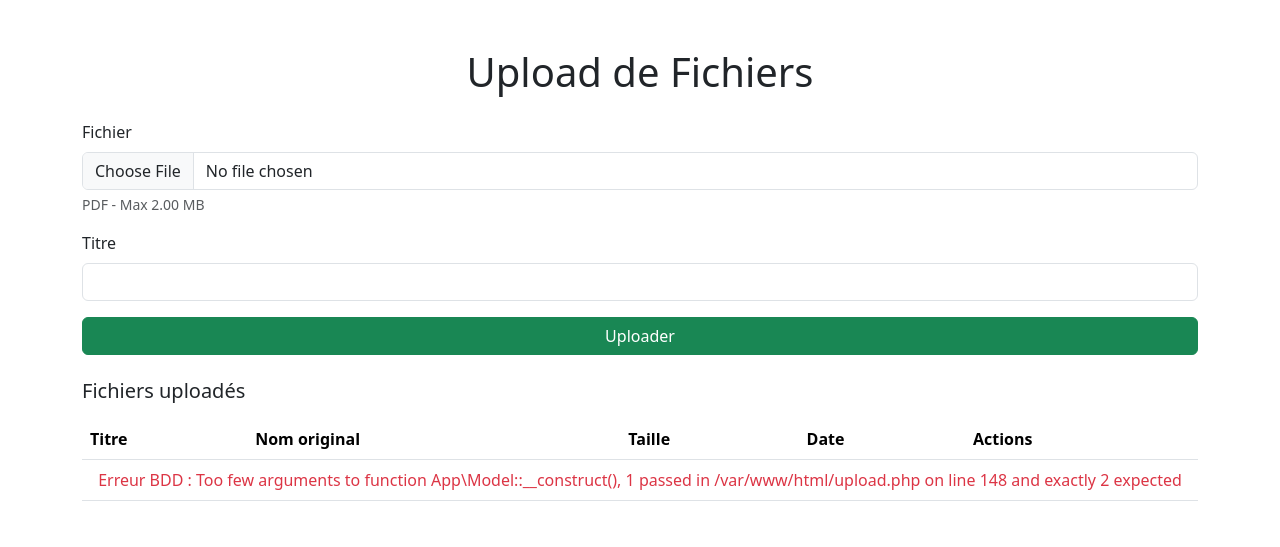
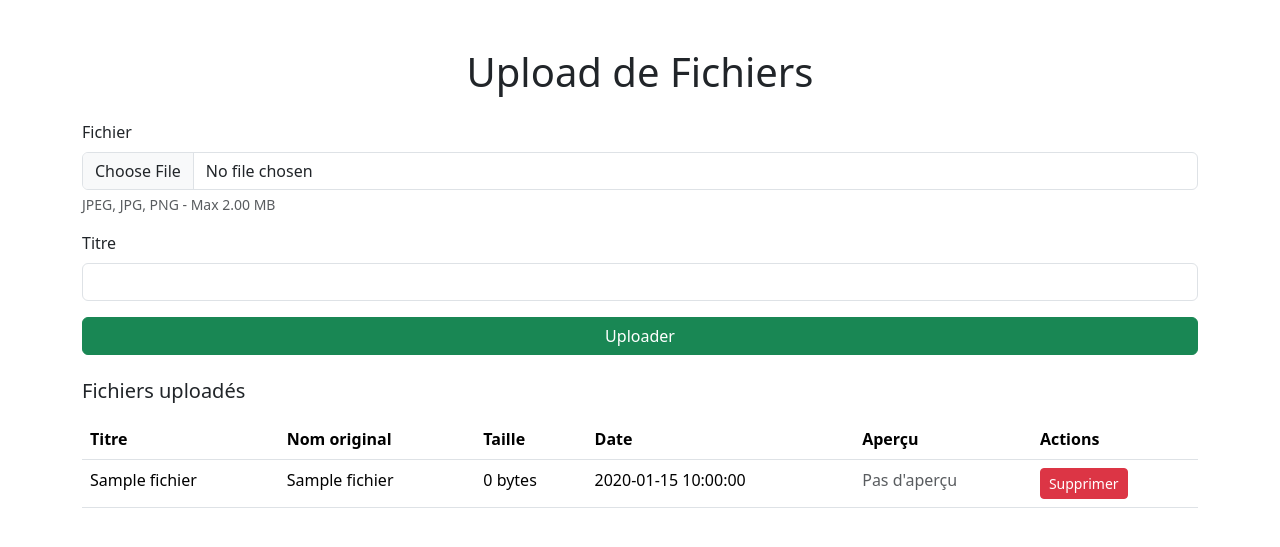
Before and after one commit to chrig46/base-crud-bj, a PHP site: page /upload.php in a window 1280 px wide. Shown: the top 547 px of the page. Run offline with PHP 8.4, Linux system fonts and the light colour scheme; tables that the repository leaves empty hold one stand-in row (values such as "Sample post").

Commit message:
refactor(upload): Centraliser la gestion des fichiers avec FileManager et améliorer l'interface
- Utiliser FileManager::getUploadedFileSize() et FileManager::getUploadedFileUrl() pour la gestion des fichiers
- Ajouter Config::getUploadInfo() pour centraliser l'affichage des informations d'upload
- Restructurer l'affichage du tableau avec une colonne "Aperçu" pour les images
- Améliorer la gestion d'erreurs avec séparation des erreurs BDD et upload
- Optimiser le code HTML avec des labels associés et une structure plus claire

```diff
--- a/app/Config.php
+++ b/app/Config.php
@@ -1,6 +1,8 @@
 <?php
 
 namespace App;
+
+use Throwable;
 
 /**
  * Classe Config - Gestionnaire de configuration
@@ -54,6 +56,29 @@ class Config
     }
 
     /**
+     * Récupère les informations d'upload formatées pour l'affichage
+     *
+     * Cette méthode retourne une chaîne formatée avec les extensions autorisées
+     * et la taille maximale des fichiers, prête pour l'affichage dans les formulaires.
+     *
+     * @return string Informations d'upload formatées (ex: "JPG, PNG - Max 2 MB")
+     *
+     * @example
+     * echo Config::getUploadInfo(); // "JPG, PNG, PDF - Max 5 MB"
+     */
+    public static function getUploadInfo(): string
+    {
+        try {
+            $uploadConfig = self::get('upload');
+            $extensions = strtoupper(implode(', ', $uploadConfig['allowed_extensions']));
+            $maxSize = Helper::formatBytes((int)$uploadConfig['max_size']);
+            return "$extensions - Max $maxSize";
+        } catch (Throwable $e) {
+            return 'Max 2 MB';
+        }
+    }
+
+    /**
      * Efface le cache de configuration
      *
      * Cette méthode vide le cache statique des configurations, forçant
--- a/app/FileManager.php
+++ b/app/FileManager.php
@@ -10,25 +10,37 @@ namespace App;
  * Elle utilise les bonnes pratiques de sécurité pour éviter les failles d'upload.
  *
  * Utilisation :
- * $filename = FileManager::upload($_FILES['fichier'], 'uploads/', ['jpg', 'png']);
- * FileManager::delete('uploads/fichier.jpg');
+ * $filename = FileManager::upload($_FILES['fichier']);
+ * FileManager::delete($fileRecord, 'nom');
  *
  * @author Chrigene Vodounon
  * @version 1.0
  */
 class FileManager
 {
+    // Constantes pour les tailles de fichiers
+    private const BYTES_IN_GB = 1073741824; // 1024^3
+    private const BYTES_IN_MB = 1048576;    // 1024^2
+    private const BYTES_IN_KB = 1024;       // 1024^1
+
     /**
      * Upload un fichier de façon sécurisée
      *
      * @param array $file Tableau $_FILES['input_name']
-     * @param string $destinationDir Dossier de destination (doit exister)
-     * @param array $allowedExtensions Extensions autorisées (ex: ['jpg', 'png'])
-     * @param int $maxSize Taille maximale en octets (par défaut 2MB)
      * @return string|false Nom du nouveau fichier ou false en cas d'erreur
      */
-    public static function upload(array $file, string $destinationDir, array $allowedExtensions = [], int $maxSize = 2097152): string|false
+    public static function upload(array $file): string|false
     {
+        // Charger la configuration
+        try {
+            $uploadConfig = Config::get('upload');
+            $destinationDir = $uploadConfig['directory'];
+            $allowedExtensions = $uploadConfig['allowed_extensions'];
+            $maxSize = $uploadConfig['max_size'];
+        } catch (\Throwable $e) {
+            return false;
+        }
+
         // Vérifications de base
         if (!isset($file['error']) || $file['error'] !== UPLOAD_ERR_OK) {
             return false;
@@ -50,7 +62,7 @@ class FileManager
         }
 
         // Normaliser le chemin de destination (multiplateforme)
-        $destinationDir = rtrim($destinationDir, '/\\');
+        $destinationDir = self::normalizePath($destinationDir);
 
         // Créer le dossier de destination s'il n'existe pas
         if (!is_dir($destinationDir)) {
@@ -65,19 +77,17 @@ class FileManager
         }
 
         // Générer un nom unique et sécurisé
-        $newName = uniqid('file_', true) . '.' . $ext;
+        $baseName = self::safeFilename(pathinfo($originalName, PATHINFO_FILENAME));
+        $newName = uniqid($baseName . '_', true) . '.' . $ext;
         $destination = $destinationDir . DIRECTORY_SEPARATOR . $newName;
 
         // Déplacer le fichier
         if (!move_uploaded_file($file['tmp_name'], $destination)) {
-            // Debug : Pourquoi l'upload échoue
-            error_log("Upload failed: " . $file['tmp_name'] . " -> " . $destination);
             return false;
         }
 
         // Vérifier que le fichier a bien été créé
         if (!file_exists($destination)) {
-            error_log("File not created: " . $destination);
             return false;
         }
 
@@ -85,14 +95,35 @@ class FileManager
     }
 
     /**
-     * Supprime un fichier
+     * Supprime le fichier physique d'un enregistrement
      *
-     * @param string $filePath Chemin vers le fichier
-     * @return bool Succès ou échec de la suppression
+     * Cette méthode reçoit l'enregistrement du fichier déjà lu depuis la BDD
+     * et supprime uniquement le fichier physique. Elle construit automatiquement
+     * le chemin en utilisant la configuration d'upload.
+     *
+     * @param array $fileRecord Enregistrement du fichier depuis la BDD
+     * @param string $filenameField Nom du champ contenant le nom du fichier
+     * @return bool Succès ou échec de la suppression du fichier physique
      */
-    public static function delete(string $filePath): bool
+    public static function delete(array $fileRecord, string $filenameField): bool
     {
-        return file_exists($filePath) ? unlink($filePath) : false;
+        try {
+            // Vérifier que l'enregistrement contient le nom du fichier
+            if (empty($fileRecord) || !isset($fileRecord[$filenameField])) {
+                return false;
+            }
+
+            // Construire le chemin du fichier physique
+            $uploadConfig = Config::get('upload');
+            $destinationDir = self::normalizePath($uploadConfig['directory']);
+            $filePath = $destinationDir . DIRECTORY_SEPARATOR . $fileRecord[$filenameField];
+
+            // Supprimer le fichier physique s'il existe
+            return file_exists($filePath) ? unlink($filePath) : false;
+
+        } catch (\Throwable $e) {
+            return false;
+        }
     }
 
     /**
@@ -122,22 +153,26 @@ class FileManager
         }
 
         $bytes = filesize($filePath);
-        if ($bytes >= 1073741824) {
-            $bytes = number_format($bytes / 1073741824, 2) . ' GB';
-        } elseif ($bytes >= 1048576) {
-            $bytes = number_format($bytes / 1048576, 2) . ' MB';
-        } elseif ($bytes >= 1024) {
-            $bytes = number_format($bytes / 1024, 2) . ' KB';
+
+        // Vérifier que filesize() a réussi
+        if ($bytes === false) {
+            return '0 bytes';
+        }
+
+        if ($bytes >= self::BYTES_IN_GB) {
+            return number_format($bytes / self::BYTES_IN_GB, 2) . ' GB';
+        } elseif ($bytes >= self::BYTES_IN_MB) {
+            return number_format($bytes / self::BYTES_IN_MB, 2) . ' MB';
+        } elseif ($bytes >= self::BYTES_IN_KB) {
+            return number_format($bytes / self::BYTES_IN_KB, 2) . ' KB';
         } elseif ($bytes > 1) {
-            $bytes = $bytes . ' bytes';
-        } elseif ($bytes == 1) {
-            $bytes = $bytes . ' byte';
-        } else {
-            $bytes = '0 bytes';
+            return $bytes . ' bytes';
+        } elseif ($bytes === 1) {
+            return '1 byte';
         }
-        return $bytes;
+
+        return '0 bytes';
     }
-
 
     /**
      * Génère un nom de fichier sécurisé
@@ -150,4 +185,76 @@ class FileManager
         $filename = preg_replace('/[^a-zA-Z0-9._-]/', '', $filename);
         return substr($filename, 0, 255);
     }
+
+    /**
+     * Construit le chemin complet d'un fichier uploadé
+     *
+     * Cette méthode centralise la construction du chemin vers un fichier uploadé
+     * en utilisant la configuration.
+     *
+     * @param string $filename Nom du fichier (stocké en base)
+     * @return string|null Chemin complet vers le fichier ou null si erreur de config
+     */
+    public static function getUploadedFilePath(string $filename): ?string
+    {
+        try {
+            $uploadConfig = Config::get('upload');
+            return self::normalizePath($uploadConfig['directory']) . DIRECTORY_SEPARATOR . $filename;
+        } catch (\Throwable $e) {
+            return null;
+        }
+    }
+
+    /**
+     * Retourne l'URL web d'un fichier uploadé
+     *
+     * Cette méthode construit l'URL relative pour accéder au fichier depuis le web.
+     * Utile pour afficher des images ou créer des liens de téléchargement.
+     *
+     * @param string $filename Nom du fichier (stocké en base)
+     * @return string|null URL relative vers le fichier ou null si erreur de config
+     */
+    public static function getUploadedFileUrl(string $filename): ?string
+    {
+        try {
+            $uploadConfig = Config::get('upload');
+            $fullPath = $uploadConfig['directory'];
+
+            // Extraire seulement le nom du dossier final (ex: "uploads")
+            $folderName = basename($fullPath);
+
+            return $folderName . '/' . $filename;
+        } catch (\Throwable $e) {
+            return null;
+        }
+    }
+
+    /**
+     * Retourne la taille formatée d'un fichier uploadé
+     *
+     * Cette méthode construit automatiquement le chemin du fichier à partir
+     * de la configuration d'upload et retourne sa taille formatée.
+     *
+     * @param string $filename Nom du fichier (stocké en base)
+     * @return string Taille formatée (ex: "1.5 MB") ou "0 bytes" si fichier introuvable
+     */
+    public static function getUploadedFileSize(string $filename): string
+    {
+        $filePath = self::getUploadedFilePath($filename);
+        if ($filePath === null) {
+            return '0 bytes';
+        }
+        return self::humanFileSize($filePath);
+    }
+
+    /**
+     * Normalise un chemin en supprimant les séparateurs finaux
+     *
+     * @param string $path Chemin à normaliser
+     * @return string Chemin normalisé
+     */
+    private static function normalizePath(string $path): string
+    {
+        return rtrim($path, '/\\');
+    }
 }
--- a/config/upload.php
+++ b/config/upload.php
@@ -1,6 +1,6 @@
 <?php
 return [
     'directory' => __DIR__ . '/../uploads', // Chemin absolu vers le dossier uploads
-    'allowed_extensions' => ['pdf'],
+    'allowed_extensions' => ['jpeg', 'jpg', 'png'],
     'max_size' => 2 * 1024 * 1024 // 2 Mo
 ];
--- a/upload.php
+++ b/upload.php
@@ -23,52 +23,51 @@ use App\Security;
 use App\Alert;
 use App\Helper;
 
+// Traitement des actions POST
+if ($_SERVER['REQUEST_METHOD'] === 'POST') {
+    try {
+
         // Suppression de fichier
-if ($_POST && isset($_POST['action']) && $_POST['action'] === 'delete' && isset($_POST['file_id'])) {
-    try {
+        if (isset($_POST['action']) && $_POST['action'] === 'delete' && isset($_POST['file_id'])) {
             $fileId = (int)$_POST['file_id'];
-        $fileModel = new Model('fichiers');
+            $fileModel = new Model('fichiers', 'id');
 
             // Récupérer les informations du fichier avant suppression
             $fichier = $fileModel->read($fileId);
 
-        if ($fichier && is_array($fichier) && !empty($fichier)) {
-            $uploadConfig = Config::get('upload');
-            $filePath = $uploadConfig['directory'] . '/' . $fichier['nom'];
-
-            // Supprimer le fichier physique s'il existe
-            if (file_exists($filePath)) {
-                unlink($filePath);
-            }
+            if (is_array($fichier) && !empty($fichier)) {
+                // Utiliser FileManager::delete() pour supprimer le fichier physique
+                $fileDeleted = FileManager::delete($fichier, 'nom'); // Colonne de nom de fichier db a specifier
 
                 // Supprimer l'enregistrement de la base de données
                 $success = $fileModel->delete($fileId);
 
                 if ($success) {
+                    if ($fileDeleted) {
                         echo Alert::success("Fichier supprimé avec succès : " . Security::escape($fichier['titre']));
+                    } else {
+                        echo Alert::warning("Enregistrement supprimé mais le fichier physique n'a pas pu être supprimé");
+                    }
                 } else {
                     echo Alert::error("Erreur lors de la suppression en base de données");
                 }
             } else {
                 echo Alert::error("Fichier introuvable");
             }
-    } catch (Throwable $e) {
-        echo Alert::error('Erreur lors de la suppression : ' . Security::escape($e->getMessage()));
         }
-}
+
         // Upload de fichier avec informations supplémentaires
-elseif ($_POST && isset($_FILES['fichier']) && $_FILES['fichier']['error'] === UPLOAD_ERR_OK) {
-    try {
-        $uploadConfig = Config::get('upload');
-        $filename = FileManager::upload($_FILES['fichier'], $uploadConfig['directory'], $uploadConfig['allowed_extensions'], $uploadConfig['max_size']);
+        if (isset($_FILES['fichier']) && $_FILES['fichier']['error'] === UPLOAD_ERR_OK) {
+            $filename = FileManager::upload($_FILES['fichier']);
 
             if ($filename) {
-            // Récupérer les informations du formulaire
-            $titre = Security::cleanInput($_POST['titre'] ?? '');
+                // Récupérer les informations du formulaire lorsque le fichier est bien uploadé
+                $titre = trim($_POST['titre']);
 
                 // Sauvegarder en base de données
-            $fileModel = new Model('fichiers');
+                $fileModel = new Model('fichiers', 'id');
                 $success = $fileModel->create([
+                    // 'nom' est imperatif - Contient le nom du fichier stocké sur le server
                     'nom' => $filename,
                     'nom_original' => $_FILES['fichier']['name'],
                     'titre' => $titre,
@@ -84,12 +83,27 @@ elseif ($_POST && isset($_FILES['fichier']) && $_FILES['fichier']['error'] === U
             } else {
                 echo Alert::error("Échec de l'upload");
             }
+        } else {
+            echo Alert::error("Erreur lors de l'upload du fichier");
+        }
     } catch (Throwable $e) {
         echo Alert::error('Erreur : ' . Security::escape($e->getMessage()));
     }
-} elseif ($_POST) {
-    echo Alert::error("Erreur lors de l'upload du fichier");
 }
+
+// Chargement des fichiers pour l'affichage
+$fichiers = [];
+$fichiersError = '';
+try {
+    $fileModel = new Model('fichiers', 'id');
+    $fichiers = $fileModel->read() ?: [];
+} catch (Throwable $e) {
+    $fichiersError = 'Erreur BDD : ' . Security::escape($e->getMessage());
+}
+
+// Recuperation des informations d'upload pour l'affichage - Si souhaitable
+$uploadInfo = Config::getUploadInfo();
+
 
 ?>
 <!DOCTYPE html>
@@ -108,22 +122,13 @@ elseif ($_POST && isset($_FILES['fichier']) && $_FILES['fichier']['error'] === U
         <div class="mb-4">
             <form method="POST" enctype="multipart/form-data">
                 <div class="mb-3">
-                    <label class="form-label">Fichier</label>
-                    <input type="file" name="fichier" class="form-control" required>
-                    <?php
-                    try {
-                        $uploadConfig = Config::get('upload');
-                        $extensions = strtoupper(implode(', ', $uploadConfig['allowed_extensions']));
-                        $maxSize = Helper::formatBytes((int)$uploadConfig['max_size']);
-                        echo "<div class='form-text'>$extensions - Max $maxSize</div>";
-                    } catch (Throwable $e) {
-                        echo "<div class='form-text'>Formats autorisés - Max 2 MB</div>";
-                    }
-                    ?>
+                    <label for="fichier" class="form-label">Fichier</label>
+                    <input type="file" name="fichier" id="fichier" class="form-control" required>
+                    <div class="form-text"><?= $uploadInfo ?></div>
                 </div>
                 <div class="mb-3">
-                    <label class="form-label">Titre</label>
-                    <input type="text" name="titre" class="form-control" required>
+                    <label for="titre" class="form-label">Titre</label>
+                    <input type="text" name="titre" class="form-control" id="titre" required>
                 </div>
                 <button type="submit" class="btn btn-success w-100">Uploader</button>
             </form>
@@ -139,42 +144,48 @@ elseif ($_POST && isset($_FILES['fichier']) && $_FILES['fichier']['error'] === U
                         <th>Nom original</th>
                         <th>Taille</th>
                         <th>Date</th>
+                        <th>Aperçu</th>
                         <th>Actions</th>
                     </tr>
                 </thead>
                 <tbody>
+                    <?php if ($fichiersError): ?>
+                        <tr>
+                            <td colspan="6" class="text-center text-danger"><?= $fichiersError ?></td>
+                        </tr>
+                    <?php elseif (empty($fichiers)): ?>
+                        <tr>
+                            <td colspan="6" class="text-center">Aucun fichier</td>
+                        </tr>
+                    <?php else: ?>
+                        <?php foreach ($fichiers as $fichier): ?>
+                            <tr>
+                                <td><?= Security::escape($fichier['titre']) ?></td>
+                                <td><?= Security::escape($fichier['nom_original']) ?></td>
+                                <td><?= FileManager::getUploadedFileSize($fichier['nom']) ?></td>
+                                <td><?= Security::escape($fichier['uploaded_at']) ?></td>
+                                <td>
                                     <?php
-                    try {
-                        $fileModel = new Model('fichiers');
-                        $fichiers = $fileModel->read();
-
-                        if ($fichiers) {
-                            foreach ($fichiers as $fichier) {
-                                $uploadConfig = Config::get('upload');
-                                $filePath = $uploadConfig['directory'] . '/' . $fichier['nom'];
-                                $size = FileManager::humanFileSize($filePath);
-
-                                echo "<tr>";
-                                echo "<td>" . Security::escape($fichier['titre']) . "</td>";
-                                echo "<td>" . Security::escape($fichier['nom_original']) . "</td>";
-                                echo "<td>$size</td>";
-                                echo "<td>" . Security::escape($fichier['uploaded_at']) . "</td>";
-                                echo "<td>";
-                                echo "<form method='POST' style='display:inline;' onsubmit='return confirm(\"Êtes-vous sûr de vouloir supprimer ce fichier ?\")'>";
-                                echo "<input type='hidden' name='action' value='delete'>";
-                                echo "<input type='hidden' name='file_id' value='" . $fichier['id'] . "'>";
-                                echo "<button type='submit' class='btn btn-danger btn-sm'>Supprimer</button>";
-                                echo "</form>";
-                                echo "</td>";
-                                echo "</tr>";
-                            }
-                        } else {
-                            echo "<tr><td colspan='5' class='text-center'>Aucun fichier</td></tr>";
-                        }
-                    } catch (Throwable $e) {
-                        echo "<tr><td colspan='5' class='text-center text-danger'>Erreur BDD : " . Security::escape($e->getMessage()) . "</td></tr>";
-                    }
+                                    $fileUrl = FileManager::getUploadedFileUrl($fichier['nom']);
+                                    $extension = strtolower(pathinfo($fichier['nom_original'], PATHINFO_EXTENSION));
+                                    $imageExtensions = ['jpg', 'jpeg', 'png', 'gif', 'webp', 'svg'];
                                     ?>
+                                    <?php if (in_array($extension, $imageExtensions)): ?>
+                                        <img src="<?= $fileUrl ?>" style="max-height: 60px; max-width: 80px;" class="img-thumbnail" alt="Aperçu">
+                                    <?php else: ?>
+                                        <span class="text-muted">Pas d'aperçu</span>
+                                    <?php endif; ?>
+                                </td>
+                                <td>
+                                    <form method="POST" style="display:inline;" onsubmit="return confirm('Êtes-vous sûr de vouloir supprimer ce fichier ?')">
+                                        <input type="hidden" name="action" value="delete">
+                                        <input type="hidden" name="file_id" value="<?= $fichier['id'] ?>">
+                                        <button type="submit" class="btn btn-danger btn-sm">Supprimer</button>
+                                    </form>
+                                </td>
+                            </tr>
+                        <?php endforeach; ?>
+                    <?php endif; ?>
                 </tbody>
             </table>
         </div>
```
Also changed, not shown: 1 other file. Lines whose indentation alone changed are shown as unchanged.
